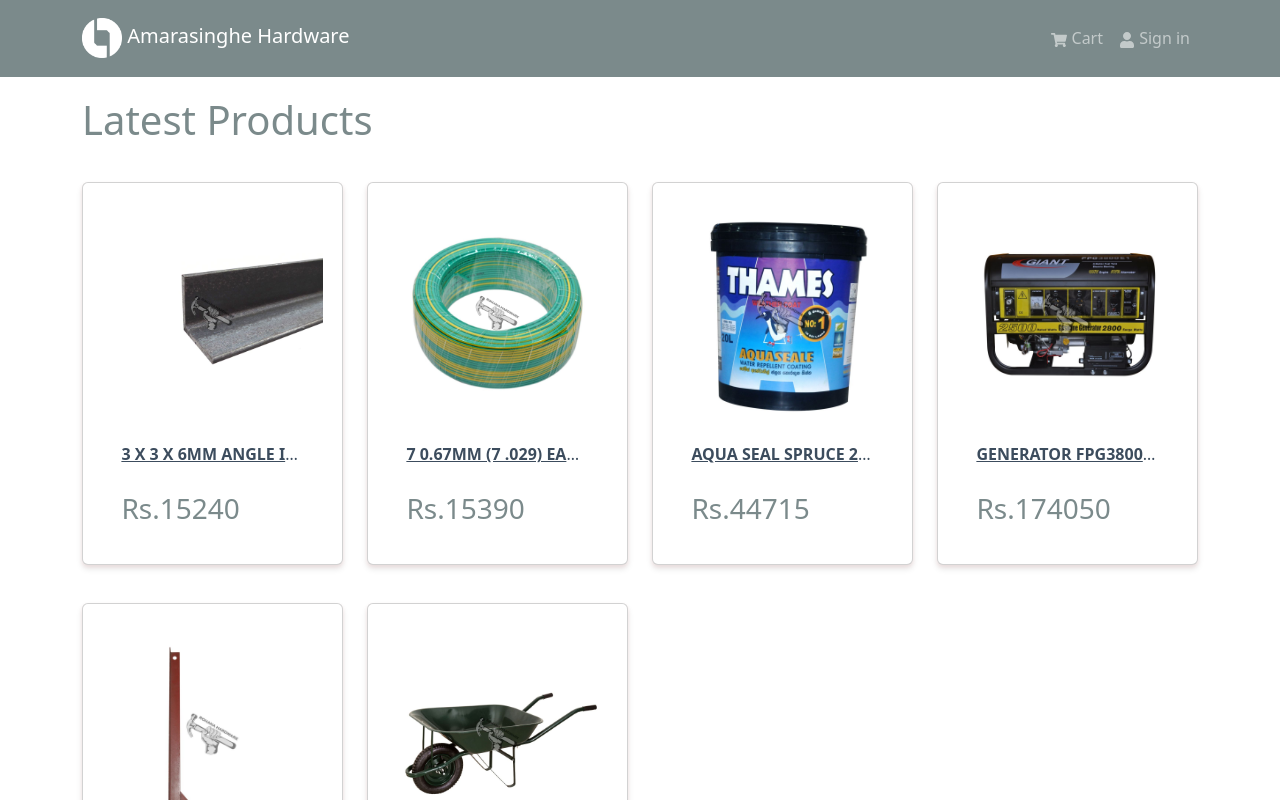
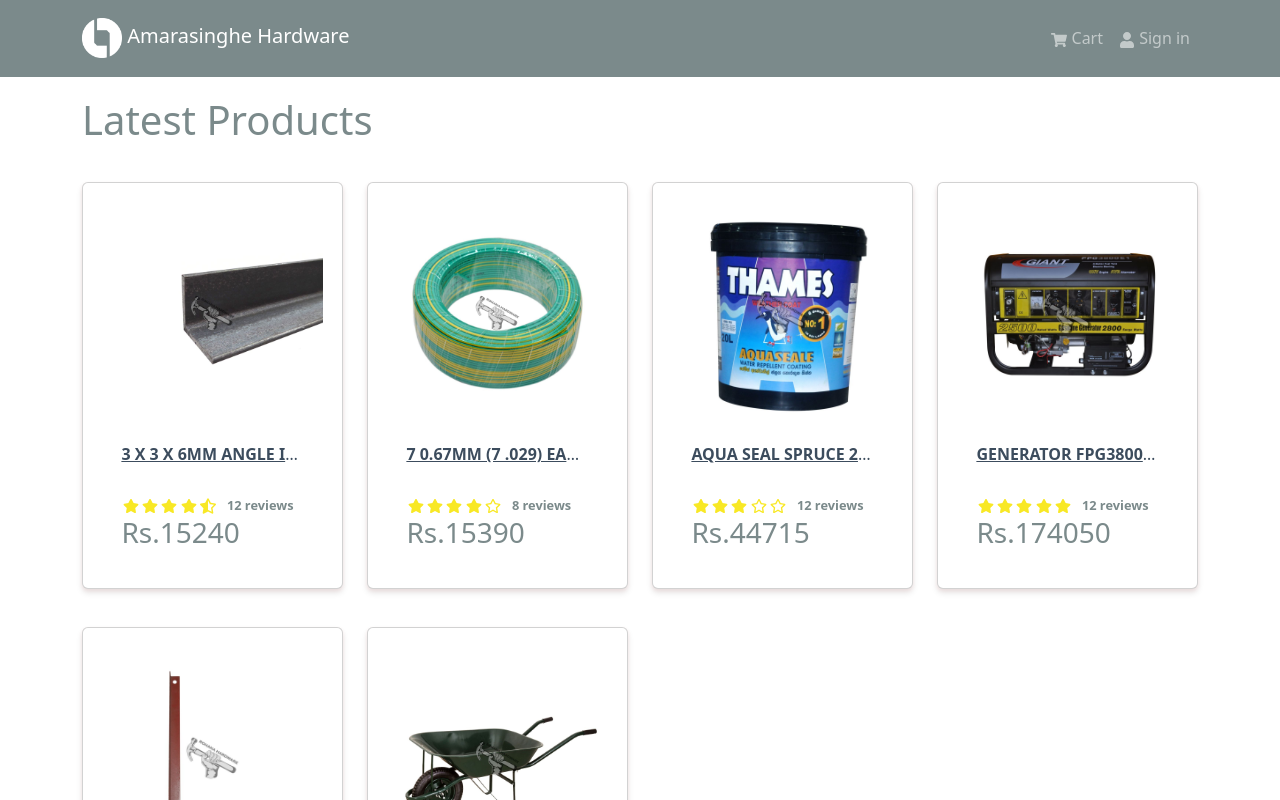
Before and after one commit to kanishkathennakoon/amarasinghe-hardware, a React (Create React App) app in the folder frontend/: page / in a window 1280 px wide. Shown: the top 800 px of the page. Built offline with nearby package versions, Linux system fonts and the light colour scheme.

Commit message:
Add rating component

```diff
--- a/frontend/src/components/Product.jsx
+++ b/frontend/src/components/Product.jsx
@@ -1,5 +1,6 @@
 import { Card } from "react-bootstrap";
 import { Link } from "react-router-dom";
+import Rating from "./Rating";
 
 const Product = ({ product }) => {
   return (
@@ -15,6 +16,13 @@
           </Card.Title>
         </Link>
 
+        <Card.Text as='div'>
+          <Rating
+          value={product.rating}
+          text={`${product.numReviews} reviews`}
+          />
+        </Card.Text>
+
         <Card.Text as="h3">Rs.{product.price}</Card.Text>
       </Card.Body>
     </Card>
--- /dev/null
+++ b/frontend/src/components/Rating.jsx
@@ -0,0 +1,26 @@
+import { FaStar, FaStarHalfAlt, FaRegStar } from "react-icons/fa"
+
+const Rating = ({value, text}) => {
+  return (
+    <div className="rating">
+    <span>
+        {value >=1? <FaStar/> : value >=0.5? <FaStarHalfAlt/> : <FaRegStar/>}
+    </span>
+    <span>
+        {value >=2? <FaStar/> : value >=1.5? <FaStarHalfAlt/> : <FaRegStar/>}
+    </span>
+    <span>
+        {value >=3? <FaStar/> : value >=2.5? <FaStarHalfAlt/> : <FaRegStar/>}
+    </span>
+    <span>
+        {value >=4? <FaStar/> : value >=3.5? <FaStarHalfAlt/> : <FaRegStar/>}
+    </span>
+    <span>
+        {value >=5? <FaStar/> : value >=4.5? <FaStarHalfAlt/> : <FaRegStar/>}
+    </span>
+    <span className="rating-text">{text && text}</span>
+    </div>
+  )
+}
+
+export default Rating
```
